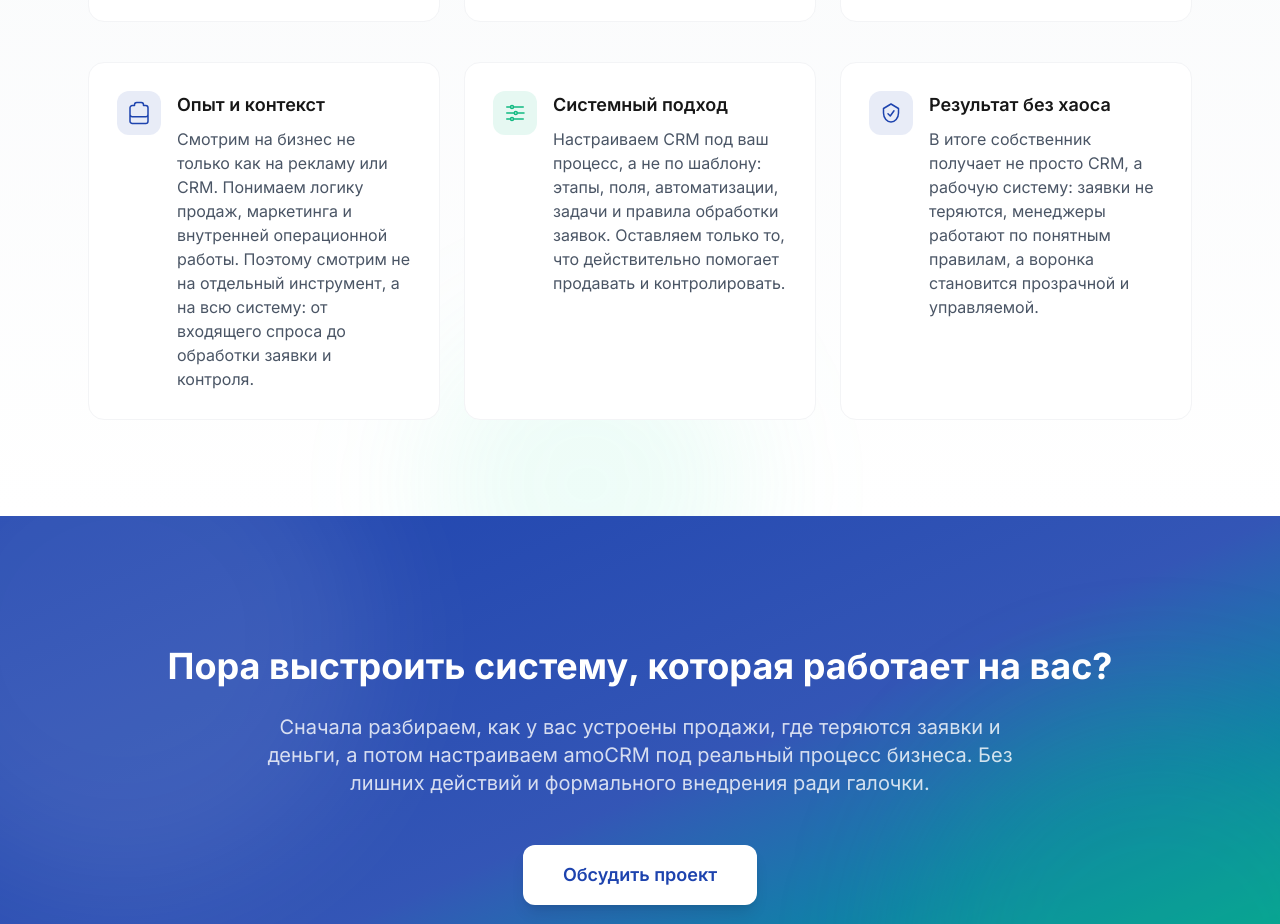
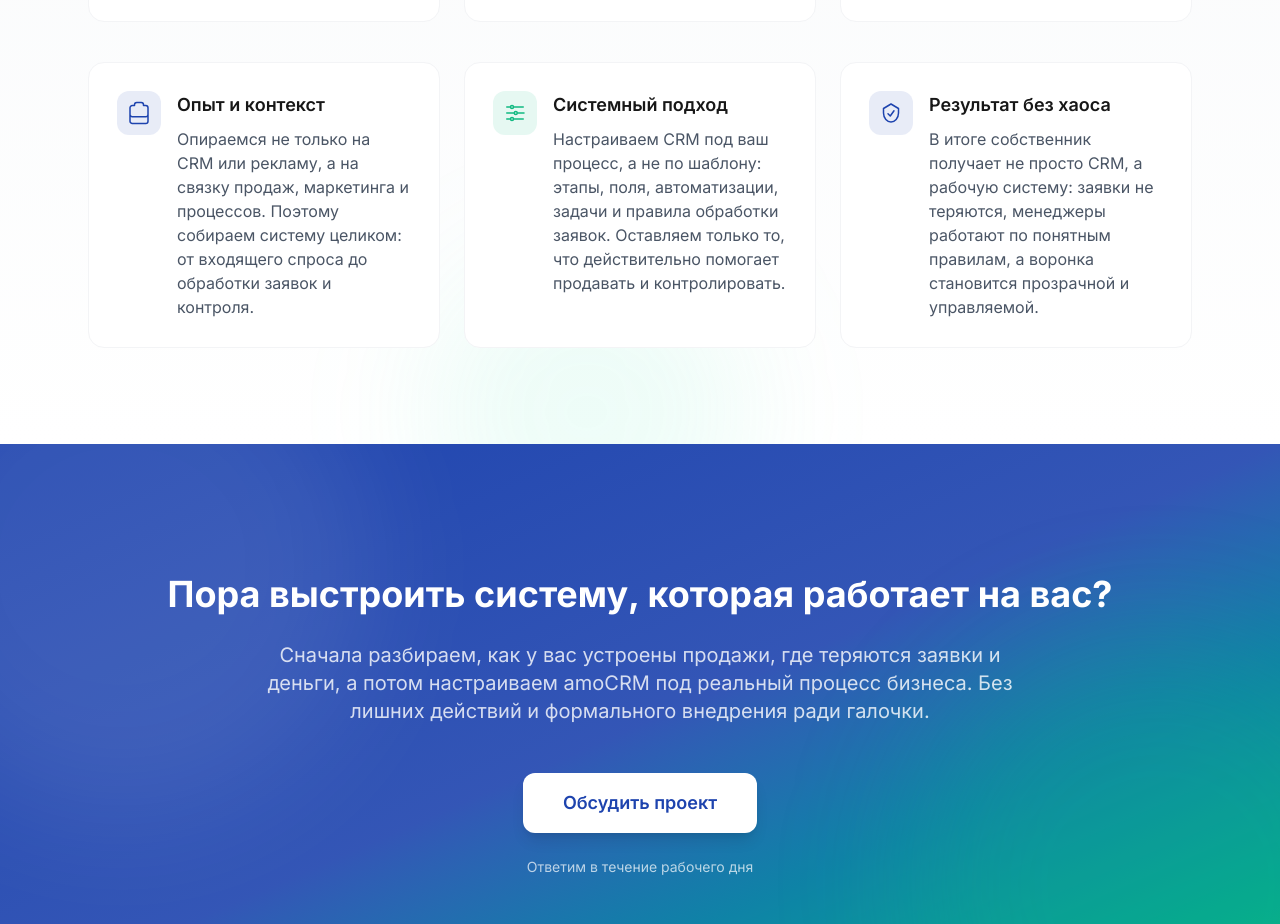
Before and after one commit to WoK3Rrr/rostmetric-next, a Next.js app: page / in a window 1280 px wide. Shown: the part 4400-5324 px from the top of the page. Built offline with nearby package versions, Linux system fonts and the light colour scheme.

Commit message:
fix main page

```diff
--- a/src/app/page.tsx
+++ b/src/app/page.tsx
@@ -616,7 +616,7 @@ export default function HomePage() {
           <div>
             <h3 className="text-lg font-semibold mb-2">Опыт и контекст</h3>
             <p className="text-gray-600">
-              Смотрим на бизнес не только как на рекламу или CRM. Понимаем логику продаж, маркетинга и внутренней операционной работы. Поэтому смотрим не на отдельный инструмент, а на всю систему: от входящего спроса до обработки заявки и контроля.
+              Опираемся не только на CRM или рекламу, а на связку продаж, маркетинга и процессов. Поэтому собираем систему целиком: от входящего спроса до обработки заявок и контроля.
             </p>
 
           </div>
```
